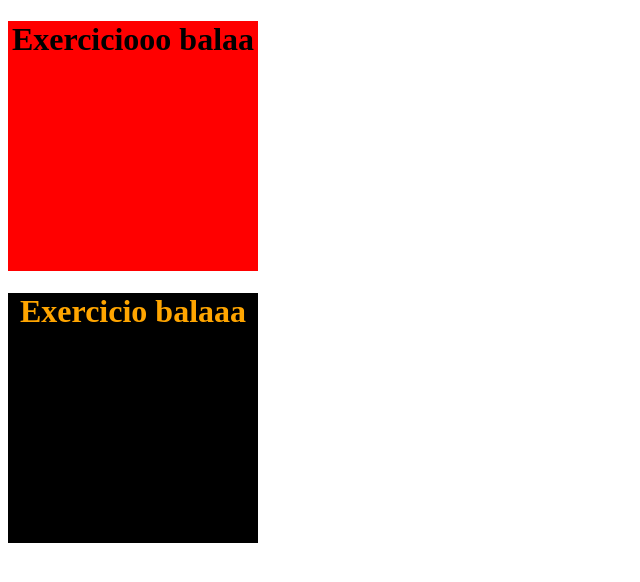
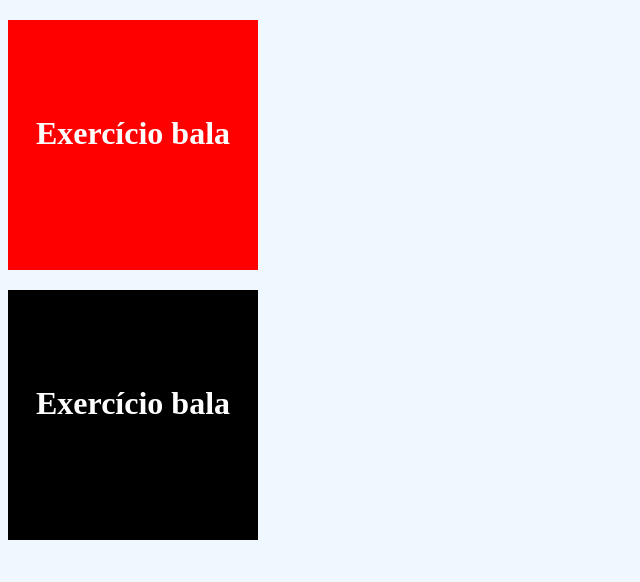
Before and after one commit to l4riss2/exercicioBala, a plain HTML site: page index.html in a window 1280 px wide. Shown: the whole page, without its empty margins (0-640 px from the left). Drawn offline with Linux system fonts and the light colour scheme.

Commit message:
exerciciobala
exercicobala3003

```diff
--- a/index.html
+++ b/index.html
@@ -5,13 +5,18 @@
     <title>ExercÍcio Bala</title>
 </head>
 <body>
+
     <div class="square">
-        <h1>Exerciciooo balaa</h1>
+        <h2>aaa</h2>
+        <h2>aaa</h2>
+        <h1>Exercício bala</h1>
     </div>
 
     <div class="square2">
-        <h1>Exercicio balaaa</h1>
-    </div>
+        <h2>aaa</h2>
+        <h2>aaa</h2>
+        <h1>Exercício bala</h1>
+     </div>
 
 </body>
 </html>
--- a/style.css
+++ b/style.css
@@ -1,9 +1,18 @@
+body {
+  background-color: aliceblue;
+}
 .square {
   background-color: red;
   width:250px;
   height:250px;
+}
+.square h2 {
   text-align: center;
-  color:black;
+  color: red;
+}
+.square h1 {
+  text-align: center;
+  color: white;
 }
 
 
@@ -11,7 +20,12 @@
   background-color:black;
   width:250px;
   height:250px;
-  color:orange;
+}
+.square2 h2 {
   text-align: center;
-
+  color: black;
 }
+.square2 h1 {
+  text-align: center;
+  color: white;
+}
```
